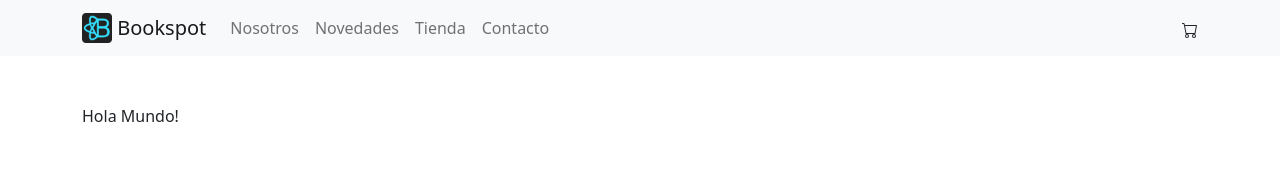
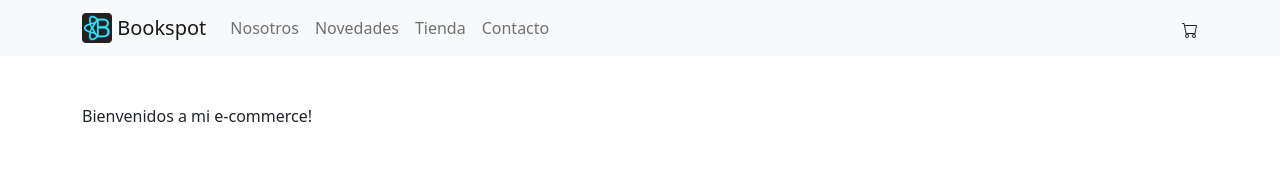
Before and after one commit to jlrisso/PreEntrega1-LopezRisso, a React (Create React App) app: page / in a window 1280 px wide. Shown: the top 194 px of the page. Built offline with nearby package versions, Linux system fonts and the light colour scheme.

Commit message:
greeting changed

```diff
--- a/src/components/Main.js
+++ b/src/components/Main.js
@@ -5,7 +5,7 @@ import ItemListContainer from './ItemListContainer'
 export default function Main() {
   return (
     <Container className='mt-5'>
-        <ItemListContainer greeting='Hola Mundo!' />
+        <ItemListContainer greeting='Bienvenidos a mi e-commerce!' />
     </Container>
   )
 }
```
